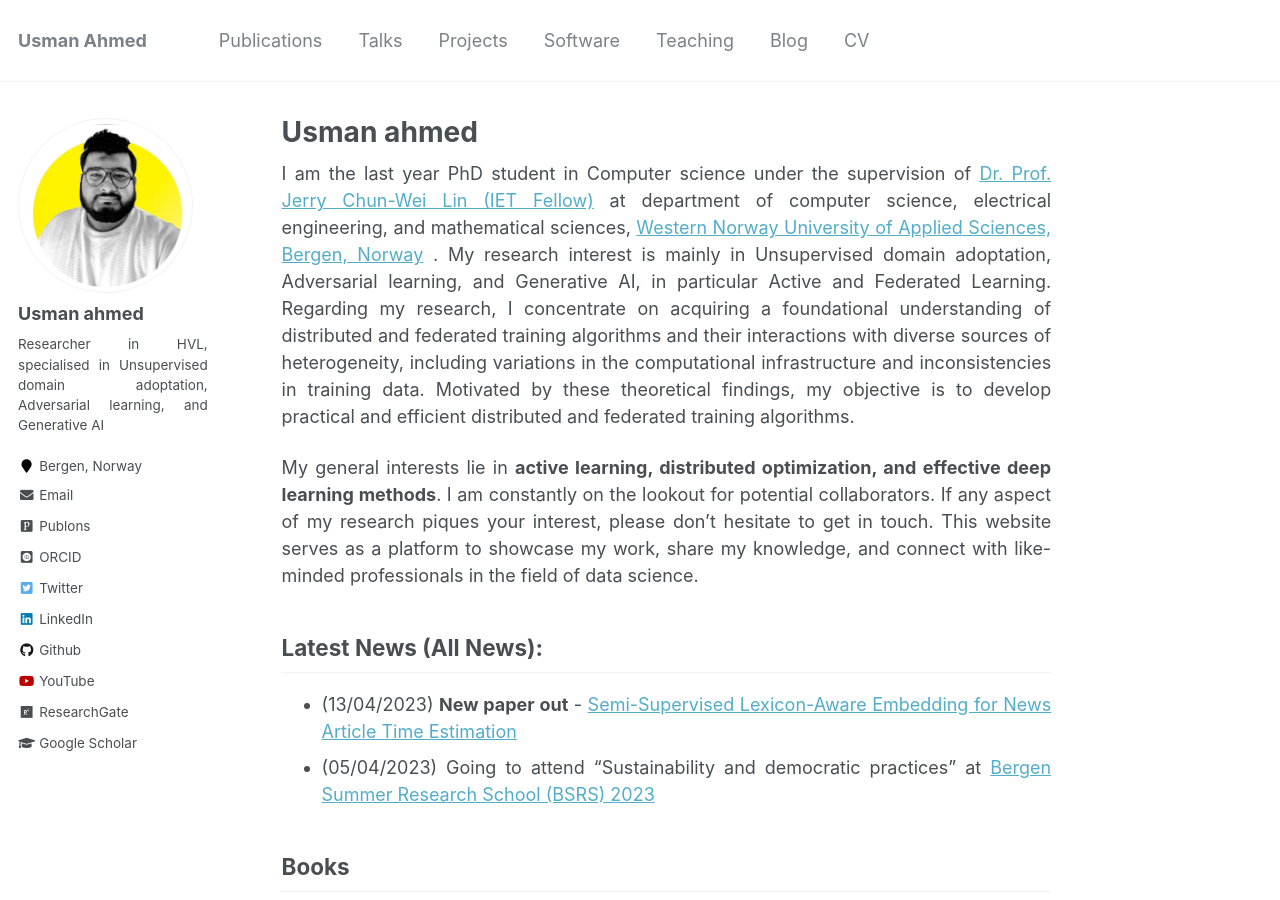
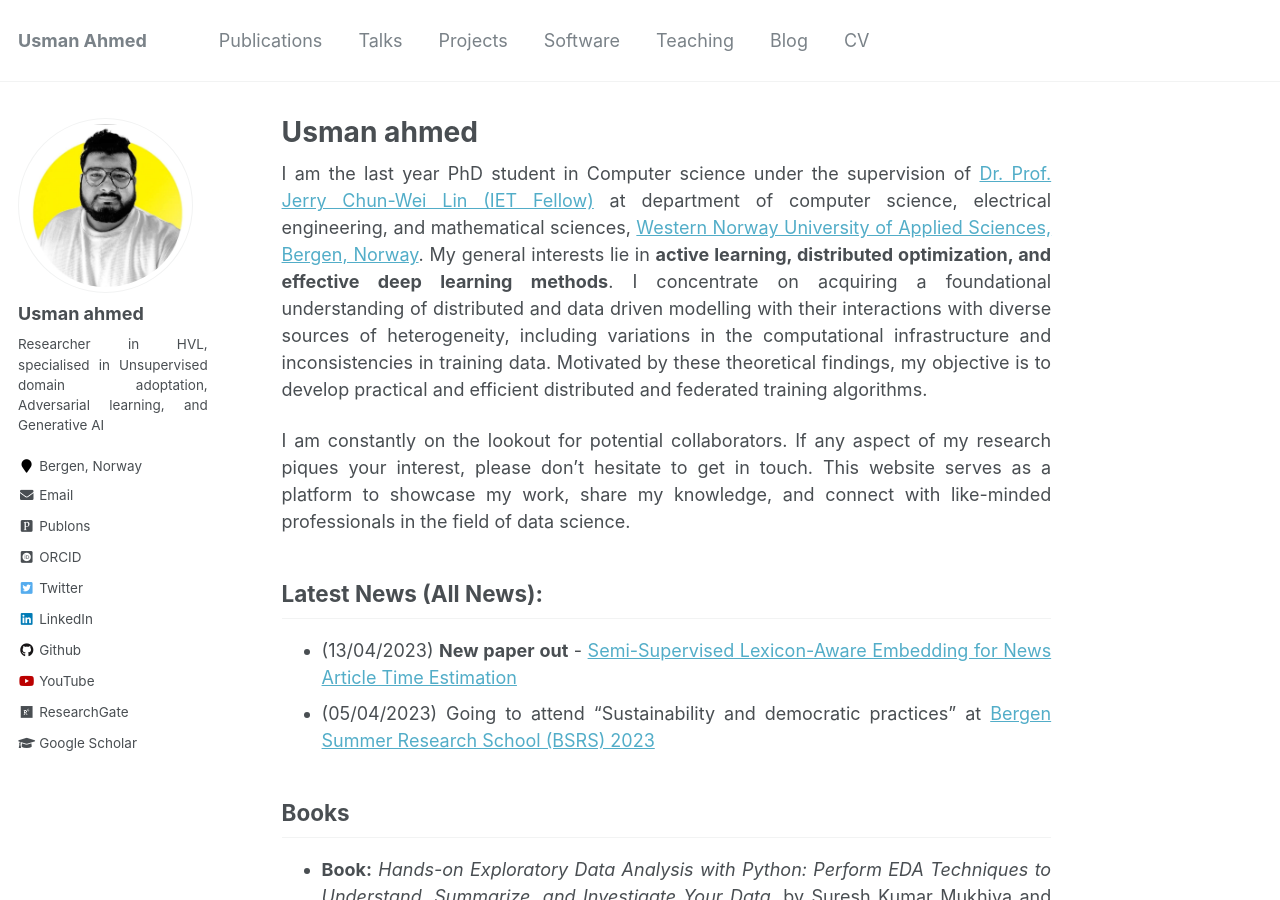
Before and after one commit to iusmanahmed/iusmanahmed.github.io, a Jekyll site: the page built from _pages/about.md, in a window 1280 px wide and 900 px high. Built offline with Jekyll 4.4.1, drawn with Linux system fonts in a browser that asks for light colours; some web fonts are replaced.

Commit message:
Update about

```diff
--- a/_pages/about.md
+++ b/_pages/about.md
@@ -9,10 +9,10 @@ redirect_from:
 ---
 
 <style>body {text-align: justify}</style>
-I am the last year PhD student in Computer science under the supervision of [Dr. Prof. Jerry Chun-Wei Lin (IET Fellow)](http://www.ikelab.net/about-pi-2/) at department of computer science, electrical engineering, and mathematical sciences, [Western Norway University of Applied Sciences, Bergen, Norway](https://www.hvl.no/person/?user=Usman.Ahmed) . My research interest is mainly in Unsupervised domain adoptation, Adversarial learning, and Generative AI, in particular Active and Federated Learning. Regarding my research, I concentrate on acquiring a foundational understanding of distributed and federated training algorithms and their interactions with diverse sources of heterogeneity, including variations in the computational infrastructure and inconsistencies in training data. Motivated by these theoretical findings, my objective is to develop practical and efficient distributed and federated training algorithms.
+I am the last year PhD student in Computer science under the supervision of [Dr. Prof. Jerry Chun-Wei Lin (IET Fellow)](http://www.ikelab.net/about-pi-2/) at department of computer science, electrical engineering, and mathematical sciences, [Western Norway University of Applied Sciences, Bergen, Norway](https://www.hvl.no/person/?user=Usman.Ahmed). My general interests lie in **active learning, distributed optimization, and effective deep learning methods**. I concentrate on acquiring a foundational understanding of distributed and data driven modelling with their interactions with diverse sources of heterogeneity, including variations in the computational infrastructure and inconsistencies in training data. Motivated by these theoretical findings, my objective is to develop practical and efficient distributed and federated training algorithms.
 
 
-<style>body {text-align: justify}</style>My general interests lie in **active learning, distributed optimization, and effective deep learning methods**. I am constantly on the lookout for potential collaborators. If any aspect of my research piques your interest, please don't hesitate to get in touch. This website serves as a platform to showcase my work, share my knowledge, and connect with like-minded professionals in the field of data science.
+<style>body {text-align: justify}</style> I am constantly on the lookout for potential collaborators. If any aspect of my research piques your interest, please don't hesitate to get in touch. This website serves as a platform to showcase my work, share my knowledge, and connect with like-minded professionals in the field of data science.
 
 
 ## Latest News (All News):
```
